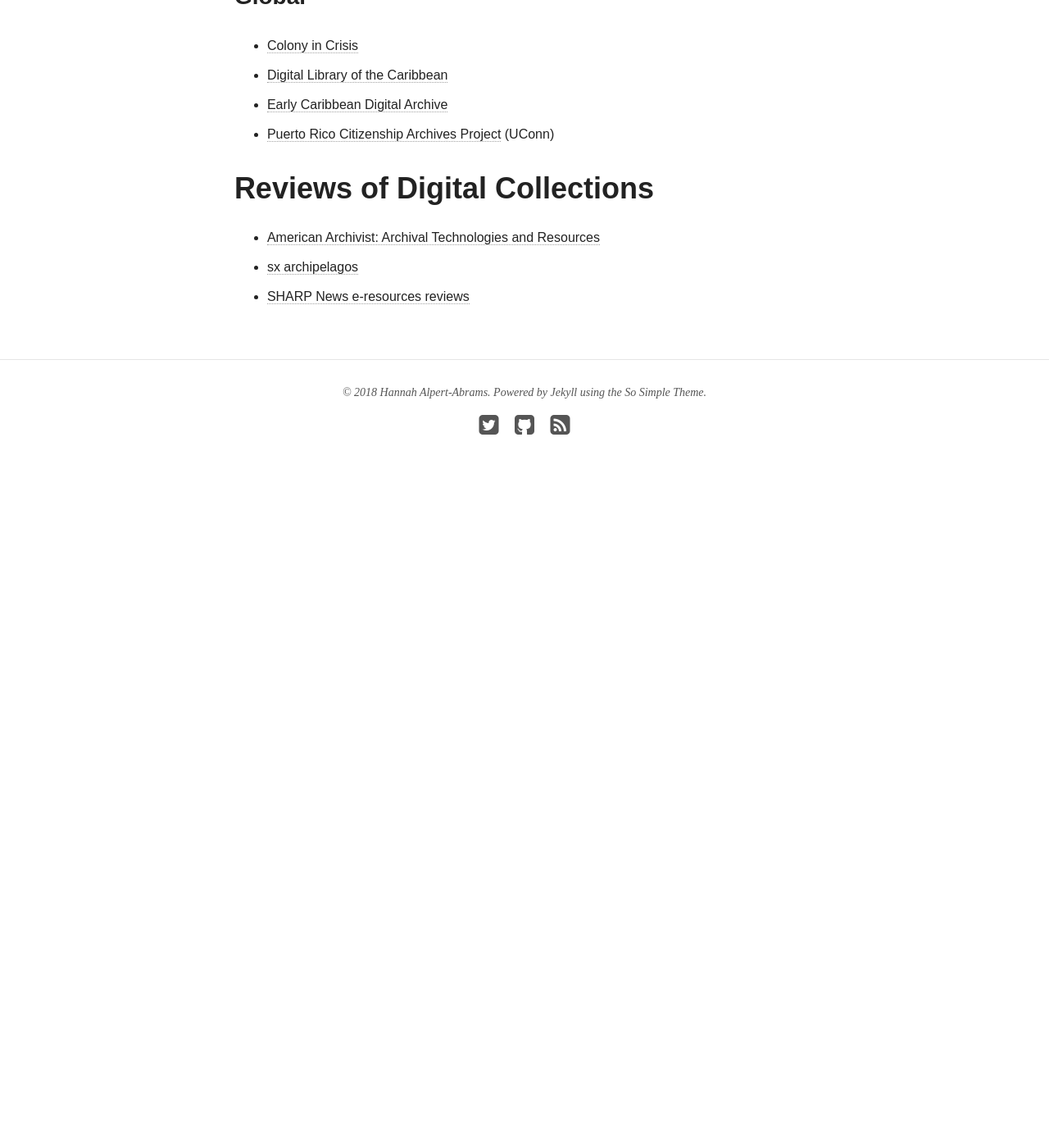
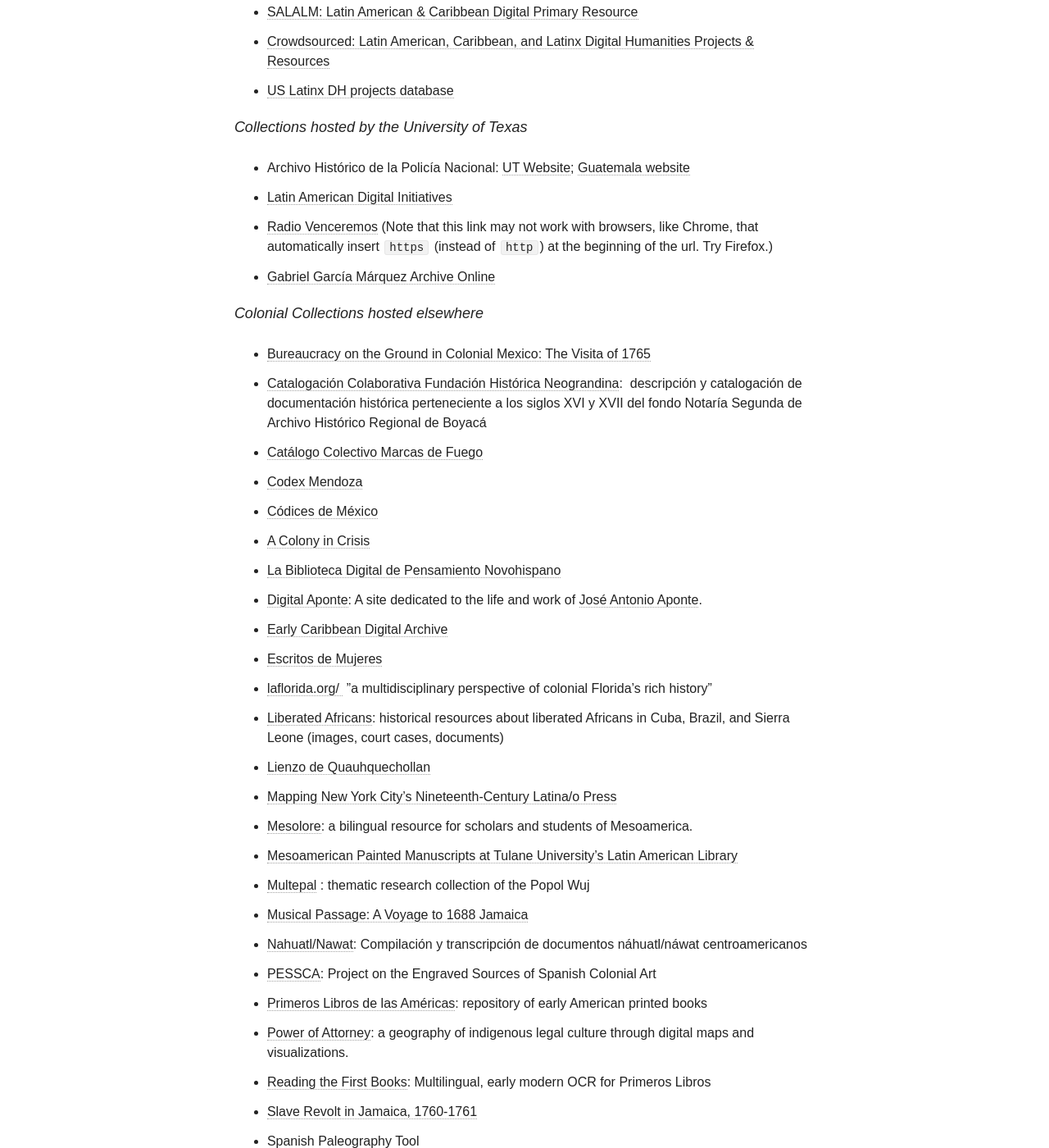
Before and after one commit to pilarvillanueva/criticalarchives, a Jekyll site: the page built from resources/index.md, in a window 1280 px wide and 1400 px high, scrolled down 1272 px. Shown: the whole window at 82% size. Built offline with Jekyll 4.4.1, drawn with Linux system fonts in a browser that asks for light colours; nearby versions of some CDN libraries; before the commit the page ends 1902 px from its top, so only the background shows below that; some of the changed text lies outside the part shown.

Commit message:
reformatting

```diff
--- a/_data/navigation.yml
+++ b/_data/navigation.yml
@@ -15,8 +15,8 @@
 - title: Resources
   url: /resources/
 
-- title: Tutorials
-  url: /tutorials/
+# - title: Tutorials
+#   url: /tutorials/
 
 # - title: Theme Setup
 #   url: /theme-setup/
--- a/resources/index.md
+++ b/resources/index.md
@@ -4,28 +4,66 @@
 Image:
 ---
 
+# Tutorials
+<ul class="post-list">
+{% for post in site.categories.tutorial %}
+  <li><article><a href="{{ site.url }}{{ post.url }}">{{ post.title }} <span class="entry-date"><time datetime="{{ post.date | date_to_xmlschema }}">{{ post.date | date: "%B %d, %Y" }}</time></span>{% if post.excerpt %} <span class="excerpt">{{ post.excerpt | remove: '\[ ... \]' | remove: '\( ... \)' | markdownify | strip_html | strip_newlines | escape_once }}</span>{% endif %}</a></article></li>
+{% endfor %}
+</ul>
+
 # Course Documents
 * [A student collaborator's bill of rights](https://cdh.ucla.edu/news/a-student-collaborators-bill-of-rights/)
 	* Guidelines for empowering students working in the digital humanities
 * [Online Participation Contract](../../pdf/OnlineParticipationContract.pdf)
+* *Reviews of Digital Collections*
+	* [American Archivist: Archival Technologies and Resources](https://www2.archivists.org/american-archivist-reviews/tech-and-resources)
+	* [sx archipelagos](http://www.smallaxe.net/sxarchipelagos/)
+	* [SHARP News e-resources reviews](http://www.sharpweb.org/sharpnews/category/e-resource/)
 
 # Digital Collections
-### Other Compiled Lists
+*Bibliographies of digital collections*
 * [SALALM: Latin American & Caribbean Digital Primary Resource](https://salalm.org/collection-development-resources/digital-primary-resources/)
+* [Crowdsourced: Latin American, Caribbean, and Latinx Digital Humanities Projects & Resources](https://docs.google.com/document/d/1JE5s77JETxUC6Qx_ZOd7aiRxfr2WBPNDweTemJGcYT8/edit?usp=sharing)
+* [US Latinx DH projects database](https://docs.google.com/spreadsheets/d/1wtOeETfLvCv4ZYKxj0xiB6mqh3GfFqvRv8U9LVr_OkM/htmlview)
 
-### University of Texas
+*Collections hosted by the University of Texas*
 * Archivo Hist&oacute;rico de la Polic&iacute;a Nacional: [UT Website](http://ahpn.lib.utexas.edu/); [Guatemala website](http://archivohistoricopn.org/)
 * [Latin American Digital Initiatives](https://ladi.lib.utexas.edu/)
 * [Radio Venceremos](av.lib.utexas.edu/index.php?title=Category:Radio_Venceremos) (Note that this link may not work with browsers, like Chrome, that automatically insert `https` (instead of `http`) at the beginning of the url. Try Firefox.)
 * [Gabriel Garc&iacute;a M&aacute;rquez Archive Online](https://hrc.contentdm.oclc.org/digital/collection/p15878coll51/)
 
-### Global
-* [Colony in Crisis](https://colonyincrisis.lib.umd.edu/)
-* [Digital Library of the Caribbean](http://www.dloc.com/)
-* [Early Caribbean Digital Archive](https://ecda.northeastern.edu/)
-* [Puerto Rico Citizenship Archives Project](https://scholarscollaborative.org/PuertoRico/) (UConn)
-
-# Reviews of Digital Collections
-* [American Archivist: Archival Technologies and Resources](https://www2.archivists.org/american-archivist-reviews/tech-and-resources)
-* [sx archipelagos](http://www.smallaxe.net/sxarchipelagos/)
-* [SHARP News e-resources reviews](http://www.sharpweb.org/sharpnews/category/e-resource/)
+*Colonial Collections hosted elsewhere*
+-   [Bureaucracy on the Ground in Colonial Mexico: The Visita of 1765](http://sites.utexas.edu/llilasbensonds/resources/galvez-visita/)
+-   [Catalogación Colaborativa Fundación Histórica Neograndina](http://neogranadina.org/catalogacion-colaborativa/):  descripción y catalogación de documentación histórica perteneciente a los siglos XVI y XVII del fondo Notaría Segunda de Archivo Histórico Regional de Boyacá
+-   [Catálogo Colectivo Marcas de Fuego](http://www.marcasdefuego.buap.mx:8180/xmLibris/projects/firebrand/)
+-   [Codex Mendoza](http://codicemendoza.inah.gob.mx/inicio.php)
+-   [Códices de México](http://www.codices.inah.gob.mx/pc/index.php)
+-   [A Colony in Crisis](https://colonyincrisis.lib.umd.edu/)
+-   [La Biblioteca Digital de Pensamiento Novohispano](http://www.bdpn.unam.mx/)
+-   [Digital Aponte](http://aponte.hosting.nyu.edu/): A site dedicated to the life and work of [José Antonio Aponte](http://aponte.hosting.nyu.edu/jose-antonio-aponte/).
+-   [Early Caribbean Digital Archive](http://ecdaproject.org/)
+-   [Escritos de Mujeres](http://www.iisue.unam.mx/escritoras/)
+-   [laflorida.org/ ](https://t.co/2Uj9sVGijF) "a multidisciplinary perspective of colonial Florida's rich history"
+-   [Liberated Africans](http://liberatedafricans.org/): historical resources about liberated Africans in Cuba, Brazil, and Sierra Leone (images, court cases, documents)
+-   [Lienzo de Quauhquechollan](https://lienzo.ufm.edu/vea-lienzo/vea-el-lienzo/)
+-   [Mapping New York City's Nineteenth-Century Latina/o Press](http://www.babblelab.org/c19latinopress/)
+-   [Mesolore](http://www.mesolore.org/): a bilingual resource for scholars and students of Mesoamerica.
+-   [Mesoamerican Painted Manuscripts at Tulane University's Latin American Library](https://digitallibrary.tulane.edu/islandora/object/tulane%3Ap16313coll37)
+-   [Multepal](http://multepal.spanitalport.virginia.edu/) : thematic research collection of the Popol Wuj
+-   [Musical Passage: A Voyage to 1688 Jamaica](http://www.musicalpassage.org/#home)
+-   [Nahuatl/Nawat](http://nahuatl-nawat.org/aboutus): Compilación y transcripción de documentos náhuatl/náwat centroamericanos
+-   [PESSCA](https://colonialart.org/): Project on the Engraved Sources of Spanish Colonial Art
+-   [Primeros Libros de las Américas](http://primeroslibros.org/): repository of early American printed books
+-   [Power of Attorney](https://www.powerofattorneynative.com/): a geography of indigenous legal culture through digital maps and visualizations.
+-   [Reading the First Books](http://sites.utexas.edu/firstbooks/): Multilingual, early modern OCR for Primeros Libros
+-   [Slave Revolt in Jamaica, 1760-1761](http://revolt.axismaps.com/)
+-   [Spanish Paleography Tool](http://spanishpaleographytool.org/)
+-   [Texas Slavery Project](http://www.texasslaveryproject.org/maps/hb/)
+-   [Texas Domestic Slave Trade Project](https://txdst.la.utexas.edu)
+-   [TICHA](https://ds-omeka.haverford.edu/ticha/en/index.html): A digital text explorer for colonial Zapotec.
+-   [Trans-Atlantic Slave Trade Database](http://www.slavevoyages.org/)
+-   [Wired Humanities Projects](https://blogs.uoregon.edu/wiredhumanitiesprojects/)
+-   [Nahuatl Dictionary](http://whp.uoregon.edu/dictionaries/nahuatl/)
+-   [Mapas Project](http://mapas.uoregon.edu/)
+-   [VISTAS](https://vistas.ace.fordham.edu/): colonial art history
+-   [Voyages: Trans-Atlantic Slave Trade](http://www.slavevoyages.org/)
```
